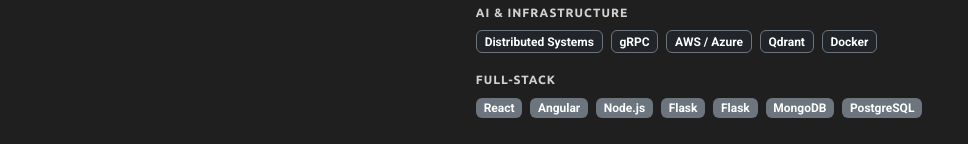
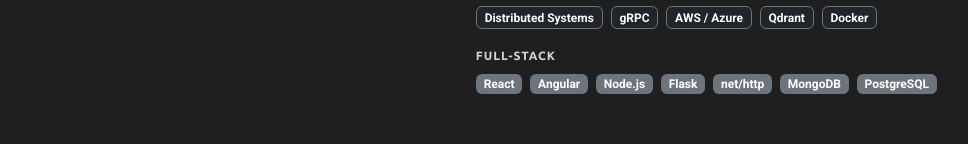
Before and after one commit to Vemmie/portfolio, a plain HTML site: page index.html in a window 1280 px wide. Shown: the part 1774-1918 px from the top of the page, without its empty margins (310-1278 px from the left). Drawn offline with nearby package versions, Linux system fonts and the light colour scheme; a script that the page names is missing.

Commit message:
Removed random p and duplicate flask

```diff
--- a/index.html
+++ b/index.html
@@ -25,7 +25,7 @@
   <link href="assets/vendor/glightbox/css/glightbox.min.css" rel="stylesheet">
   <link href="assets/vendor/swiper/swiper-bundle.min.css" rel="stylesheet">
 
-  <link href="assets/css/main.css" rel="stylesheet">p
+  <link href="assets/css/main.css" rel="stylesheet">
 
   </head>
 
@@ -203,7 +203,7 @@
                   <span class="badge bg-secondary me-1 mb-1">Angular</span>
                   <span class="badge bg-secondary me-1 mb-1">Node.js</span>
                   <span class="badge bg-secondary me-1 mb-1">Flask</span>
-                  <span class="badge bg-secondary me-1 mb-1">Flask</span>
+                  <span class="badge bg-secondary me-1 mb-1">net/http</span>
                   <span class="badge bg-secondary me-1 mb-1">MongoDB</span>
                   <span class="badge bg-secondary me-1 mb-1">PostgreSQL</span>
                 </div>
```
